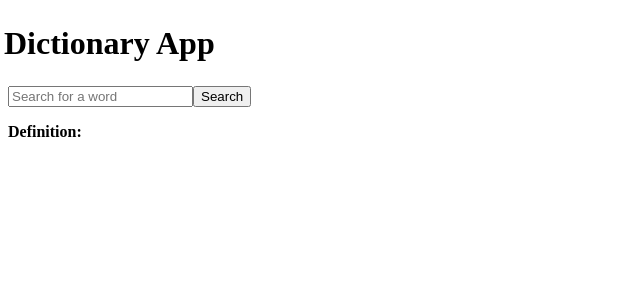
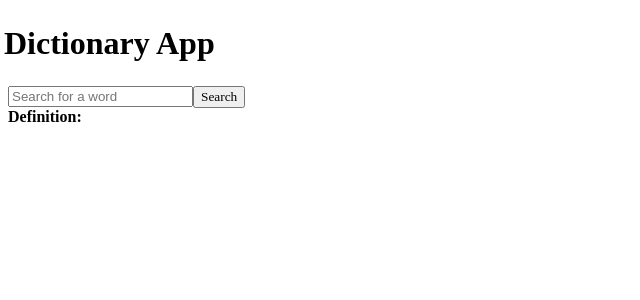
Before and after one commit to uzma333/Dictionary, a React (Create React App) app in the folder xdictionary/: page / in a window 1280 px wide. Shown: the top 300 px of the page, without its empty margins (0-640 px from the left). Built offline with nearby package versions, Linux system fonts and the light colour scheme.

Commit message:
given proper spacing

```diff
--- a/xdictionary/src/components/Dictionary.js
+++ b/xdictionary/src/components/Dictionary.js
@@ -35,7 +35,7 @@ function Dictionary() {
         <div className={styles.dictionary}>
             <input type='text' value={inputWord} onChange={(e)=>setInputWord(e.target.value)} placeholder='Search for a word'/>
             <button onClick={handleSearch}>Search</button>
-           <strong> <p>Definition: </p></strong>
+            <strong> <p style={{margin:"0px",padding:"0px"}}>Definition: </p></strong>
            {Definition && <p>{Definition}</p>}
 
         </div>
--- a/xdictionary/src/components/Dictionary.module.css
+++ b/xdictionary/src/components/Dictionary.module.css
@@ -7,4 +7,8 @@
 .dictionary{
     margin: 2px;
     padding: 2px;
+
 }
+button{
+    font-family: 'Times New Roman', Times, serif;
+}
```
